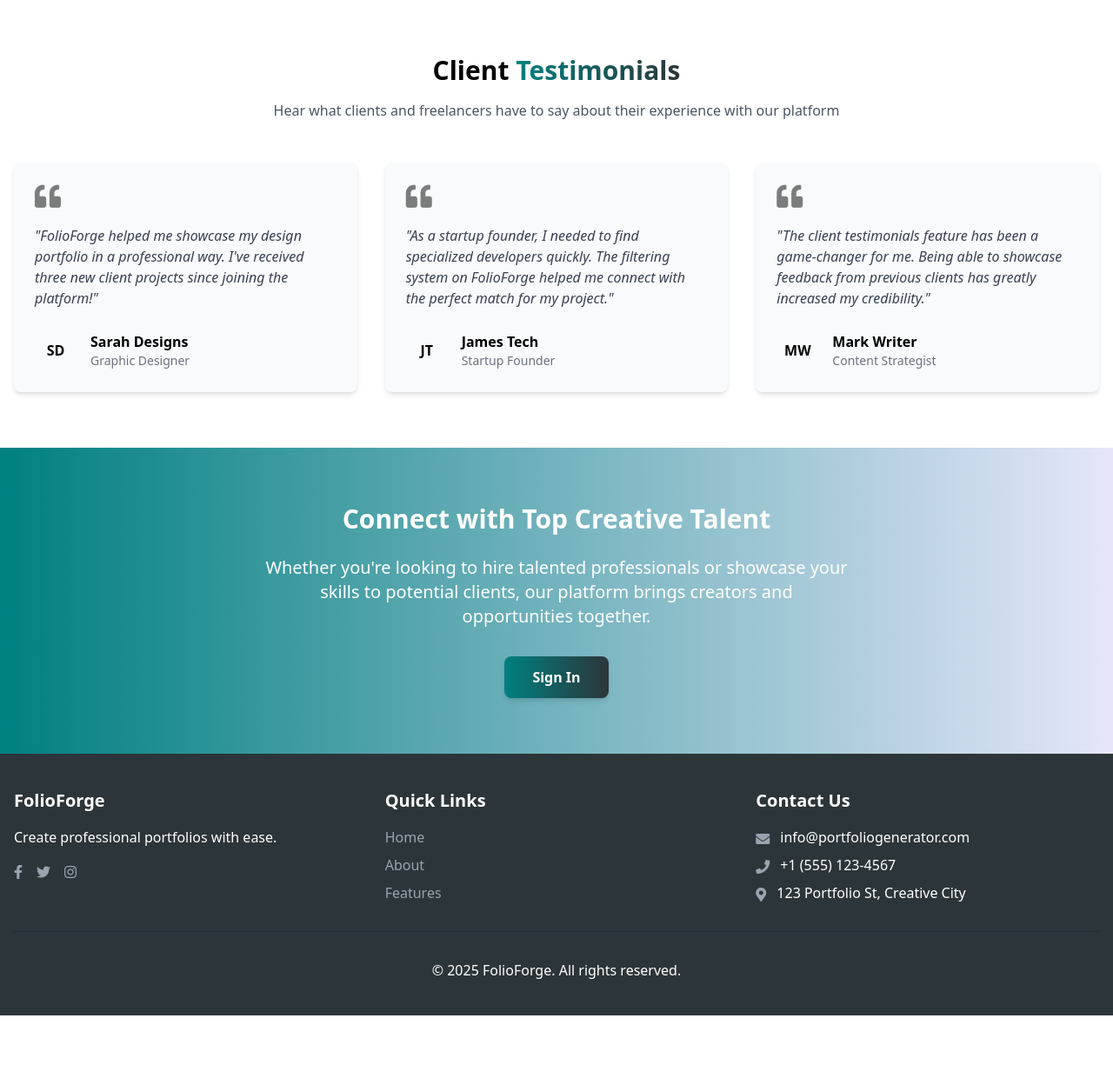
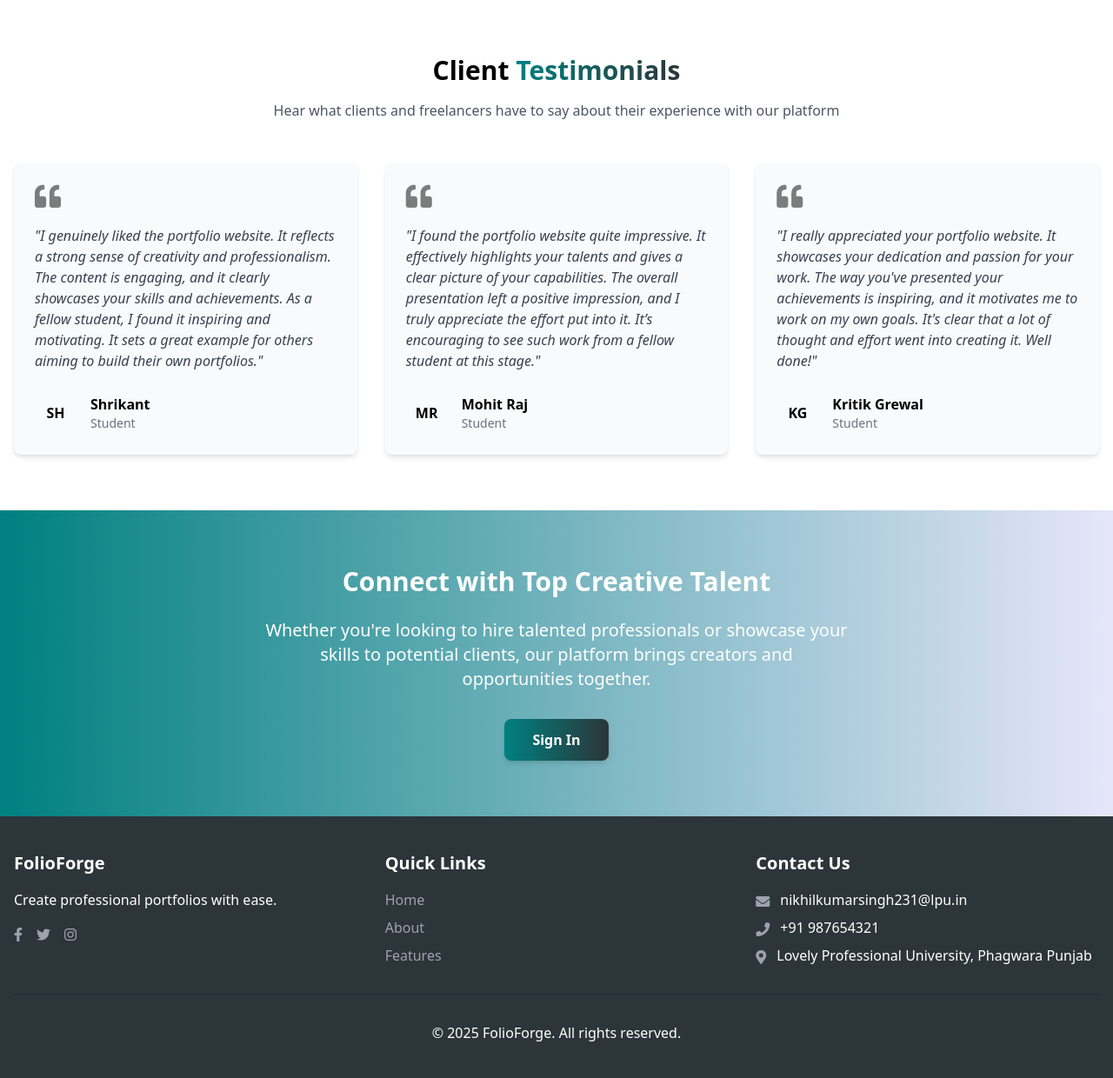
Before and after one commit to nikhilsoftwareboy/Portfolio-Generator, a PHP site: page / in a window 1280 px wide. Shown: the part 1639-2879 px from the top of the page at 87% size. Before the commit the page ends 2807 px from the top, so only its background shows below. Run offline with PHP 8.4, Linux system fonts and the light colour scheme; data comes from the database, SQL or seed files in the repository.

Commit message:
initial commit

```diff
--- a/index.php
+++ b/index.php
@@ -242,14 +242,14 @@ $db_needs_update = empty($industries) && empty($service_types);
                     <div class="mb-4">
                         <i class="fas fa-quote-left text-teal-500 opacity-50 text-3xl"></i>
                     </div>
-                    <p class="text-gray-700 mb-6 italic">"FolioForge helped me showcase my design portfolio in a professional way. I've received three new client projects since joining the platform!"</p>
+                    <p class="text-gray-700 mb-6 italic">"I genuinely liked the portfolio website. It reflects a strong sense of creativity and professionalism. The content is engaging, and it clearly showcases your skills and achievements. As a fellow student, I found it inspiring and motivating. It sets a great example for others aiming to build their own portfolios."</p>
                     <div class="flex items-center">
                         <div class="w-12 h-12 bg-teal-100 rounded-full flex items-center justify-center mr-4">
-                            <span class="text-teal-700 font-bold">SD</span>
+                            <span class="text-teal-700 font-bold">SH</span>
                         </div>
                         <div>
-                            <h4 class="font-bold">Sarah Designs</h4>
-                            <p class="text-sm text-gray-500">Graphic Designer</p>
+                            <h4 class="font-bold">Shrikant </h4>
+                            <p class="text-sm text-gray-500">Student</p>
                         </div>
                     </div>
                 </div>
@@ -258,14 +258,14 @@ $db_needs_update = empty($industries) && empty($service_types);
                     <div class="mb-4">
                         <i class="fas fa-quote-left text-teal-500 opacity-50 text-3xl"></i>
                     </div>
-                    <p class="text-gray-700 mb-6 italic">"As a startup founder, I needed to find specialized developers quickly. The filtering system on FolioForge helped me connect with the perfect match for my project."</p>
+                    <p class="text-gray-700 mb-6 italic">"I found the portfolio website quite impressive. It effectively highlights your talents and gives a clear picture of your capabilities. The overall presentation left a positive impression, and I truly appreciate the effort put into it. It’s encouraging to see such work from a fellow student at this stage."</p>
                     <div class="flex items-center">
                         <div class="w-12 h-12 bg-teal-100 rounded-full flex items-center justify-center mr-4">
-                            <span class="text-teal-700 font-bold">JT</span>
+                            <span class="text-teal-700 font-bold">MR</span>
                         </div>
                         <div>
-                            <h4 class="font-bold">James Tech</h4>
-                            <p class="text-sm text-gray-500">Startup Founder</p>
+                            <h4 class="font-bold">Mohit Raj</h4>
+                            <p class="text-sm text-gray-500">Student</p>
                         </div>
                     </div>
                 </div>
@@ -274,14 +274,14 @@ $db_needs_update = empty($industries) && empty($service_types);
                     <div class="mb-4">
                         <i class="fas fa-quote-left text-teal-500 opacity-50 text-3xl"></i>
                     </div>
-                    <p class="text-gray-700 mb-6 italic">"The client testimonials feature has been a game-changer for me. Being able to showcase feedback from previous clients has greatly increased my credibility."</p>
+                    <p class="text-gray-700 mb-6 italic">"I really appreciated your portfolio website. It showcases your dedication and passion for your work. The way you've presented your achievements is inspiring, and it motivates me to work on my own goals. It's clear that a lot of thought and effort went into creating it. Well done!"</p>
                     <div class="flex items-center">
                         <div class="w-12 h-12 bg-teal-100 rounded-full flex items-center justify-center mr-4">
-                            <span class="text-teal-700 font-bold">MW</span>
+                            <span class="text-teal-700 font-bold">KG</span>
                         </div>
                         <div>
-                            <h4 class="font-bold">Mark Writer</h4>
-                            <p class="text-sm text-gray-500">Content Strategist</p>
+                            <h4 class="font-bold">Kritik Grewal</h4>
+                            <p class="text-sm text-gray-500">Student</p>
                         </div>
                     </div>
                 </div>
@@ -330,9 +330,9 @@ $db_needs_update = empty($industries) && empty($service_types);
                 <div>
                     <h4 class="text-xl font-bold mb-4">Contact Us</h4>
                     <ul class="space-y-2">
-                        <li class="flex items-start"><i class="fas fa-envelope mt-1.5 mr-3 text-gray-400"></i> info@portfoliogenerator.com</li>
-                        <li class="flex items-start"><i class="fas fa-phone mt-1.5 mr-3 text-gray-400"></i> +1 (555) 123-4567</li>
-                        <li class="flex items-start"><i class="fas fa-map-marker-alt mt-1.5 mr-3 text-gray-400"></i> 123 Portfolio St, Creative City</li>
+                        <li class="flex items-start"><i class="fas fa-envelope mt-1.5 mr-3 text-gray-400"></i> nikhilkumarsingh231@lpu.in</li>
+                        <li class="flex items-start"><i class="fas fa-phone mt-1.5 mr-3 text-gray-400"></i> +91 987654321</li>
+                        <li class="flex items-start"><i class="fas fa-map-marker-alt mt-1.5 mr-3 text-gray-400"></i> Lovely Professional University, Phagwara Punjab</li>
                     </ul>
                 </div>
             </div>
```
